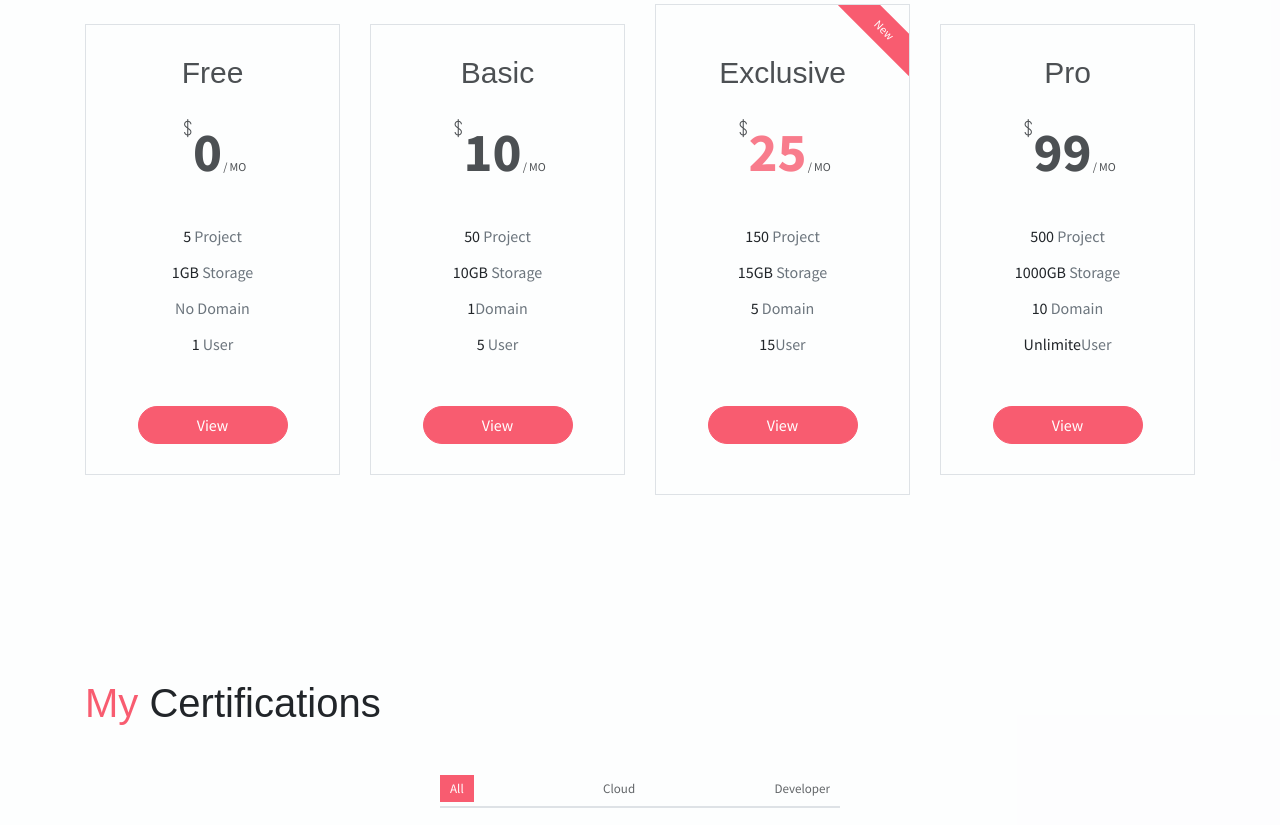
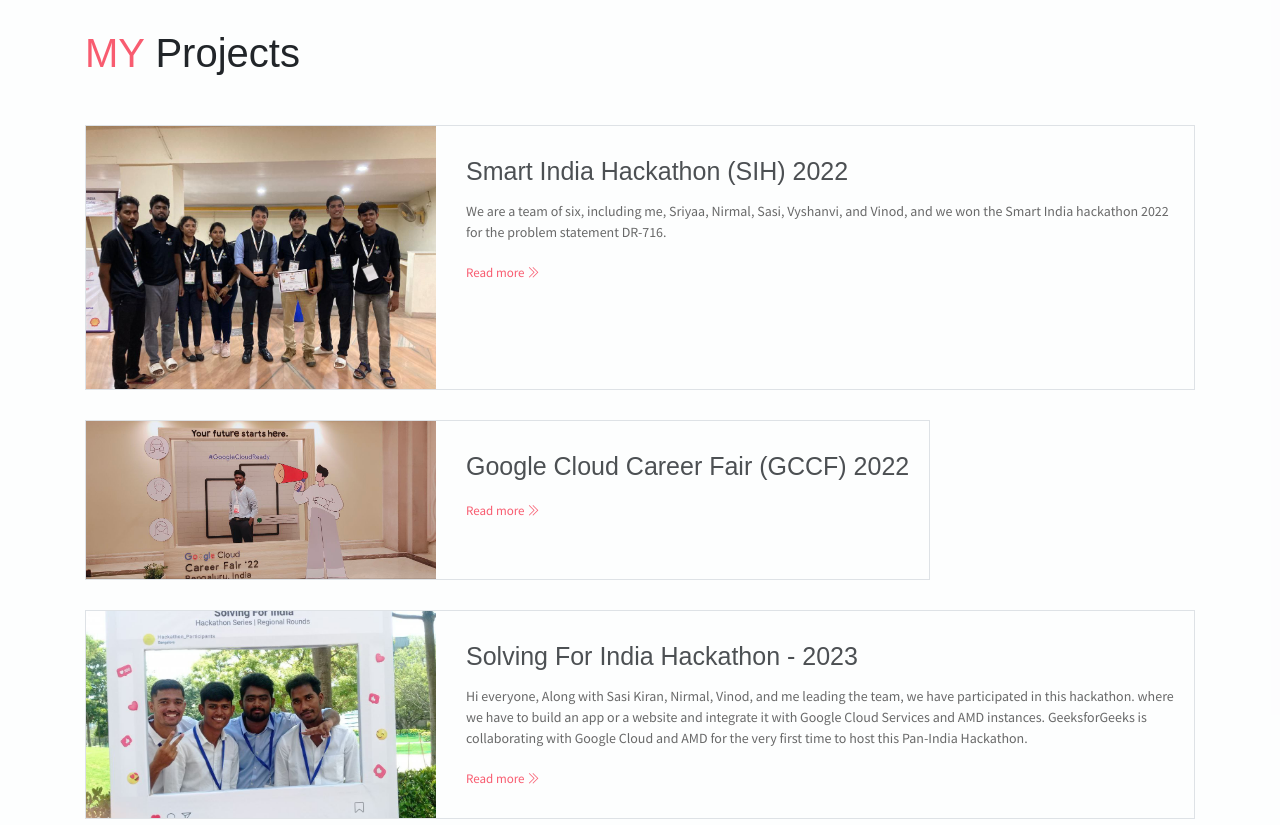
Before and after one commit to Asish-15/Portfolio, a website: page public_html/index.html in a window 1280 px wide. Shown: the part 3350-4175 px from the top of the page. Drawn offline with Linux system fonts and the light colour scheme; some packages are replaced by stand-ins of ours.

Commit message:
services

```diff
--- a/public_html/index.html
+++ b/public_html/index.html
@@ -318,7 +318,7 @@
                         </div>
                         <div class="card-body px-4 py-3">
                             <h5 class="mb-3 card-title text-dark">Cloud monitoring</h5>
-                            <P class="subtitle"><ul><li>Cloud Watch</li></ul></P>
+                            <P class="subtitle"><ul><li>Cloud Watch (logs)</li><li>Cloud Trail</li><li>Azure Monitor</li></ul></P>
                         </div>
                     </div>
                 </div>
@@ -329,7 +329,7 @@
                         </div>
                         <div class="card-body px-4 py-3">
                             <h5 class="mb-3 card-title text-dark">Cloud cost optimization</h5>
-                            <P class="subtitle"><!-- write here --></P>
+                            <P class="subtitle"><ul><li>AWS Cost Explorer / AWS Budgets </li><li>Azure Cost Management</li><li>Cost Optimization Strategies</li></ul></P>
                         </div>
                     </div>
                 </div>
@@ -340,7 +340,7 @@
                         </div>
                         <div class="card-body px-4 py-3">
                             <h5 class="mb-3 card-title text-dark">Cloud migration</h5>
-                            <P class="subtitle"><!-- write here --></P>
+                            <P class="subtitle"><ul><li>Lift and Shift</li><li>Re-host</li><li>Re-platform</li></ul></P>
                         </div>
                     </div>
                 </div>
@@ -351,7 +351,7 @@
                         </div>
                         <div class="card-body px-4 py-3">
                             <h5 class="mb-3 card-title text-dark">Cloud infrastructure design </h5>
-                            <P class="subtitle"></P>
+                            <P class="subtitle"><ul><li>Server Provisioning</li><li>Bucket Creation</li><li>Cluster and Pipeline Creation</li></ul></P>
                         </div>
                     </div>
                 </div>
@@ -362,7 +362,7 @@
                         </div>
                         <div class="card-body px-4 py-3">
                             <h5 class="mb-3 card-title text-dark">Front-end</h5>
-                            <P class="subtitle"><!-- write here --></P>
+                            <P class="subtitle"><ul><li>HTML</li><li>CSS</li><li>JavaScript</li></ul></P>
                         </div>
                     </div>
                 </div>
@@ -373,7 +373,7 @@
                         </div>
                         <div class="card-body px-4 py-3">
                             <h5 class="mb-3 card-title text-dark">Database Management</h5>
-                            <P class="subtitle"></P>
+                            <P class="subtitle"><ul><li>Postgres</li><li>RBS</li><li>MongoDB</li></ul></P>
                         </div>
                     </div>
                 </div>
@@ -391,75 +391,68 @@
     <section class="section bg-custom-gray" id="projects">
         <div class="container">
             <h1 class="mb-5"><span class="text-danger">MY</span> Projects</h1>
-            <div class="row align-items-center">
-                <div class="col-md-6 col-lg-3">
-                    <div class="price-card text-center mb-4">
-                        <h3 class="price-card-title">Free</h3>
-                        <div class="price-card-cost">
-                            <sup class="ti-money"></sup>
-                            <span class="num">0</span>
-                            <span class="date">MO</span>
-                        </div>
-                        <ul class="list">
-                            <li class="list-item">5 <span class="text-muted">Project</span></li>
-                            <li class="list-item">1GB <span class="text-muted">Storage</span></li>
-                            <li class="list-item"><span class="text-muted">No Domain</span></li>
-                            <li class="list-item">1 <span class="text-muted">User</span></li>
-                        </ul>
-                        <button class="btn btn-primary btn-rounded w-lg">View</button>
+            <div class="row">
+                <div class="blog-card">
+                    <div class="img-holder">
+                        <img src="assets/imgs/sih1.jpg" alt="smart india hackathon ">
                     </div>
-                </div>
-                <div class="col-md-6 col-lg-3">
-                    <div class="price-card text-center mb-4">
-                        <h3 class="price-card-title">Basic</h3>
-                        <div class="price-card-cost">
-                            <sup class="ti-money"></sup>
-                            <span class="num">10</span>
-                            <span class="date">MO</span>
-                        </div>
-                        <ul class="list">
-                            <li class="list-item">50 <span class="text-muted">Project</span></li>
-                            <li class="list-item">10GB <span class="text-muted">Storage</span></li>
-                            <li class="list-item">1<span class="text-muted">Domain</span></li>
-                            <li class="list-item">5 <span class="text-muted">User</span></li>
-                        </ul>
-                        <button class="btn btn-primary btn-rounded w-lg">View</button>
+                    <div class="content-holder">
+                        <h6 class="title">Smart India Hackathon (SIH) 2022</h6>
+
+                        <p class="post-details">
+                           <!-- <a href="#">By: Admin</a>
+                            <a href="#"><i class="ti-heart text-danger"></i> 234</a>
+                            <a href="#"><i class="ti-comment"></i> 123</a>-->
+                        </p>
+
+                        <p> We are a team of six, including me, Sriyaa, Nirmal, Sasi, Vyshanvi, and Vinod, and we won the Smart India hackathon 2022 for the problem statement DR-716.      </p>
+
+                        <p>     </p>
+
+                        <a href="https://medium.com/@asishtony15/smart-india-hackathon-2022-126784e6e2a4" target="_blank" class="read-more">Read more <i class="ti-angle-double-right"></i></a>
                     </div>
-                </div>
-                <div class="col-md-6 col-lg-3">
-                    <div class="price-card text-center price-card-requried mb-4">
-                        <h3 class="price-card-title">Exclusive</h3>
-                        <div class="price-card-cost">
-                            <sup class="ti-money"></sup>
-                            <span class="num">25</span>
-                            <span class="date">MO</span>
-                        </div>
-                        <ul class="list">
-                            <li class="list-item">150 <span class="text-muted">Project</span></li>
-                            <li class="list-item">15GB <span class="text-muted">Storage</span></li>
-                            <li class="list-item">5<span class="text-muted"> Domain</span></li>
-                            <li class="list-item">15<span class="text-muted">User</span></li>
-                        </ul>
-                        <button class="btn btn-primary btn-rounded w-lg">View</button>
+                </div><!-- end of blog wrapper -->
+
+                <!-- blog-card -->
+                <div class="blog-card">
+                    <div class="img-holder">
+                        <img src="assets/imgs/gg.jpg" width="300" height="300"  alt="Google cloud Fair">
                     </div>
-                </div>
-                <div class="col-md-6 col-lg-3">
-                    <div class="price-card text-center mb-4">
-                        <h3 class="price-card-title">Pro</h3>
-                        <div class="price-card-cost">
-                            <sup class="ti-money"></sup>
-                            <span class="num">99</span>
-                            <span class="date">MO</span>
-                        </div>
-                        <ul class="list">
-                            <li class="list-item">500 <span class="text-muted">Project</span></li>
-                            <li class="list-item">1000GB <span class="text-muted">Storage</span></li>
-                            <li class="list-item">10<span class="text-muted"> Domain</span></li>
-                            <li class="list-item">Unlimite<span class="text-muted">User</span></li>
-                        </ul>
-                        <button class="btn btn-primary btn-rounded w-lg">View</button>
+                    <div class="content-holder">
+                        <h6 class="title">Google Cloud Career Fair (GCCF) 2022 </h6>
+
+                        <p class="post-details">
+                           <!-- <a href="#">By: Admin</a>
+                            <a href="#"><i class="ti-heart text-danger"></i> 456</a>
+                            <a href="#"><i class="ti-comment"></i> 264</a>-->
+                        </p>
+
+                        <p>       </p>
+
+                        <a href="#" class="read-more">Read more <i class="ti-angle-double-right"></i></a>
                     </div>
-                </div>
+                </div><!-- end of blog wrapper -->
+                <!-- blog-card -->
+                <div class="blog-card">
+                    <div class="img-holder">
+                        <img src="assets/imgs/gfg1.jpg" alt="Download free bootstrap 4 landing page, free boootstrap 4 templates, Download free bootstrap 4.1 landing page, free boootstrap 4.1.1 templates, meyawo Landing page">
+                    </div>
+                    <div class="content-holder">
+                        <h4 class="title">Solving For India Hackathon - 2023</h4>
+
+                        <p class="post-details">
+                            <!--<a href="#">By: Admin</a>
+                            <a href="#"><i class="ti-heart text-danger"></i> 431</a>
+                            <a href="#"><i class="ti-comment"></i> 312</a> -->
+                        </p>
+
+                        <p> Hi everyone, Along with Sasi Kiran, Nirmal, Vinod, and me leading the team, we have participated in this hackathon. where we have to build an app or a website and integrate it with Google Cloud Services
+                             and AMD instances. GeeksforGeeks is collaborating with Google Cloud and AMD for the very first time to host this Pan-India Hackathon.</p>
+
+                        <a href="https://medium.com/@asishtony15/solving-for-india-hackathon-2023-9ac0bafd98d" target="_blank" class="read-more">Read more <i class="ti-angle-double-right"></i></a>
+                    </div>
+                </div><!-- end of blog wrapper -->
+
             </div>
         </div>
     </section>
```
